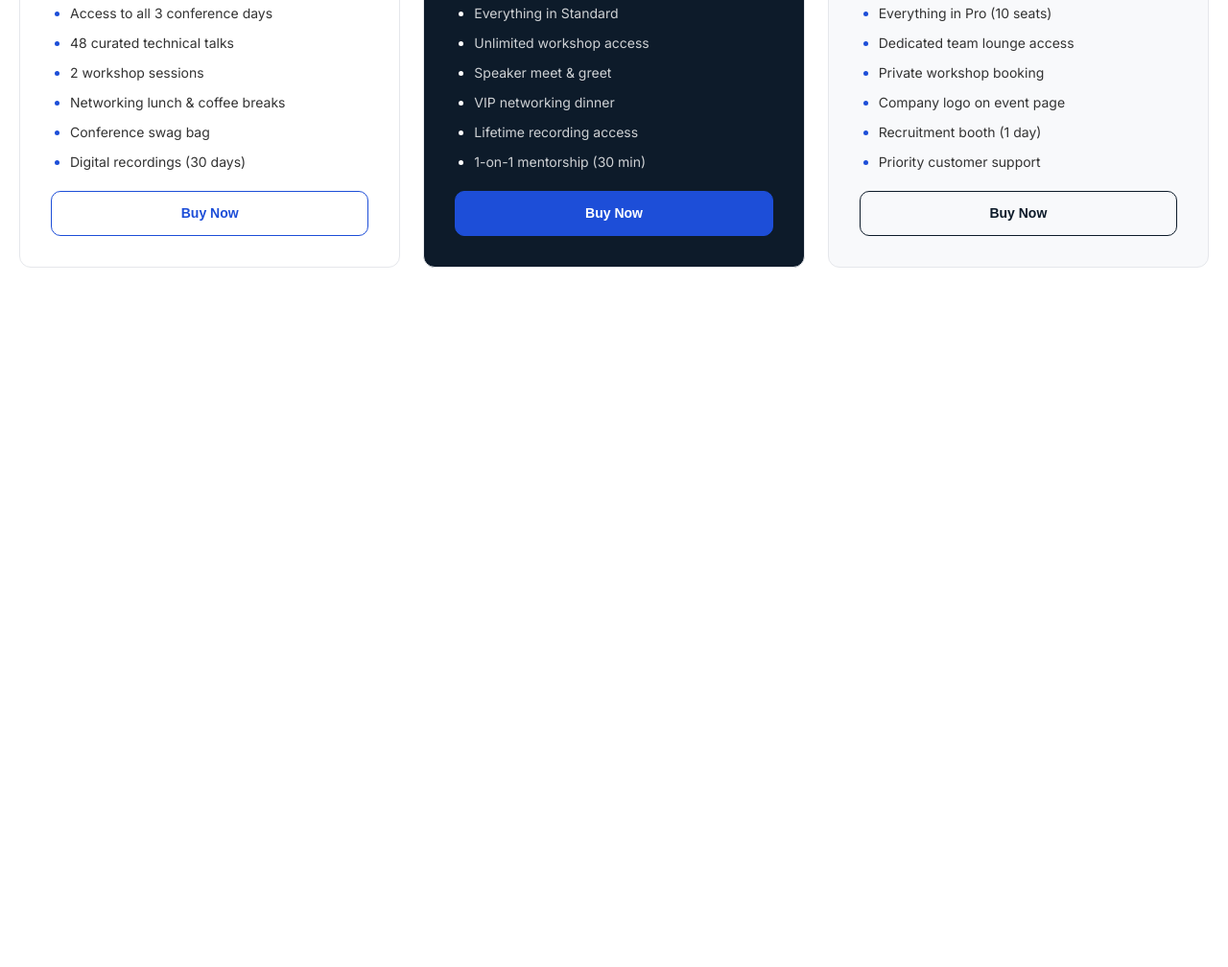
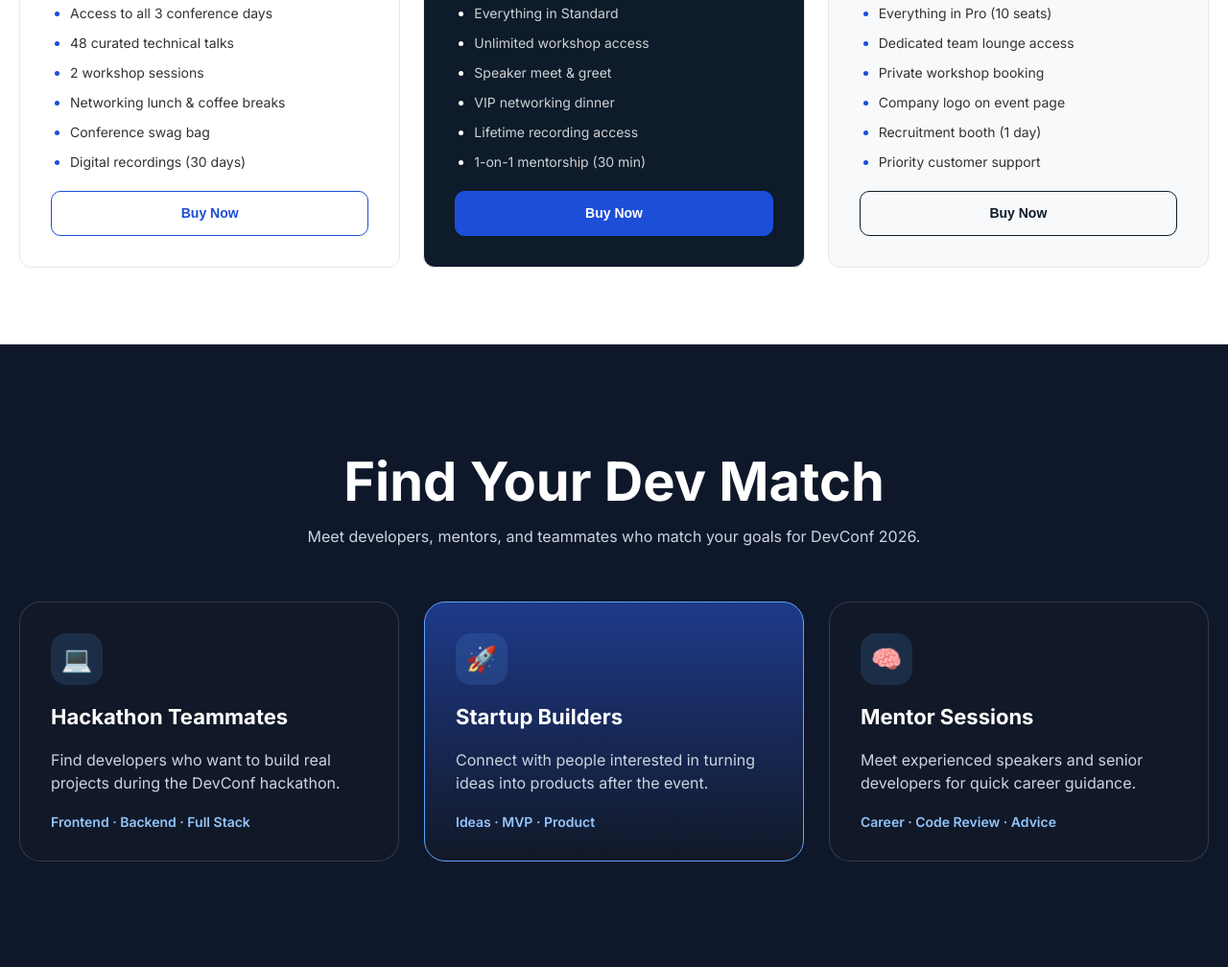
Before and after one commit to marufibnehossain/DevConf2026, a plain HTML site: page index.html in a window 1280 px wide. Shown: the part 2534-3542 px from the top of the page at 96% size. Before the commit the page ends 2893 px from the top, so only its background shows below. Drawn offline with Linux system fonts and the light colour scheme.

Commit message:
AI challange section

```diff
--- a/index.html
+++ b/index.html
@@ -138,5 +138,44 @@
             </div>
         </div>
     </section>
+
+    <!-- AI Challenge Section -->
+    <section id="DevMatch" class="dev-match-section">
+        <div class="container dev-match-container">
+            <div class="section-header">
+                <h2 class="section-title">Find Your Dev Match</h2>
+                <p>
+                    Meet developers, mentors, and teammates who match your goals for DevConf 2026.
+                </p>
+            </div>
+
+            <div class="dev-match-grid">
+                <div class="dev-match-card">
+                    <div class="dev-match-icon">💻</div>
+                    <h3>Hackathon Teammates</h3>
+                    <p>
+                        Find developers who want to build real projects during the DevConf hackathon.
+                    </p>
+                    <span>Frontend · Backend · Full Stack</span>
+                </div>
+                <div class="dev-match-card featured-dev-match">
+                    <div class="dev-match-icon">🚀</div>
+                    <h3>Startup Builders</h3>
+                    <p>
+                        Connect with people interested in turning ideas into products after the event.
+                    </p>
+                    <span>Ideas · MVP · Product</span>
+                </div>
+                <div class="dev-match-card">
+                    <div class="dev-match-icon">🧠</div>
+                    <h3>Mentor Sessions</h3>
+                    <p>
+                        Meet experienced speakers and senior developers for quick career guidance.
+                    </p>
+                    <span>Career · Code Review · Advice</span>
+                </div>
+            </div>
+        </div>
+    </section>
 </body>
 </html>
--- a/style.css
+++ b/style.css
@@ -141,7 +141,7 @@ Body {
     padding: 60px 0;
 }
 
-.speakers-container, .packages-container {
+.speakers-container, .packages-container, .dev-match-container {
     display: flex;
     flex-direction: column;
     gap: 56px;
@@ -343,3 +343,75 @@ Body {
     color: var(--color-white);
     border-color: var(--color-dark);
 }
+
+
+
+/* AI Challenge Section */
+.dev-match-section {
+    padding: 90px 0;
+    background: #0f172a;
+    color: #ffffff;
+}
+
+.dev-match-section .section-header h2 {
+    color: #ffffff;
+}
+
+.dev-match-section .section-header p {
+    color: #cbd5e1;
+}
+
+.dev-match-grid {
+    display: grid;
+    grid-template-columns: 1fr 1fr 1fr;
+    gap: 26px;
+}
+
+.dev-match-card {
+    background: #111827;
+    border: 1px solid rgba(148, 163, 184, 0.25);
+    border-radius: 22px;
+    padding: 32px;
+    transition: 0.3s ease;
+    display: flex;
+    flex-direction: column;
+    gap: 20px;
+}
+
+.dev-match-card:hover {
+    /* transform: translateY(-8px); */
+    border-color: #3b82f6;
+    box-shadow: 0 20px 40px rgba(0, 0, 0, 0.25);
+}
+
+.featured-dev-match {
+    background: linear-gradient(180deg, #1e3a8a, #111827);
+    border-color: #60a5fa;
+}
+
+.dev-match-icon {
+    width: 54px;
+    height: 54px;
+    border-radius: 16px;
+    background: rgba(96, 165, 250, 0.15);
+    display: flex;
+    align-items: center;
+    justify-content: center;
+    font-size: 26px;
+}
+
+.dev-match-card h3 {
+    font-size: 22px;
+}
+
+.dev-match-card p {
+    color: #cbd5e1;
+    line-height: 1.5em;
+}
+
+.dev-match-card span {
+    display: inline-block;
+    color: #93c5fd;
+    font-size: 14px;
+    font-weight: 600;
+}
```
Also changed, not shown: 1 other file.
